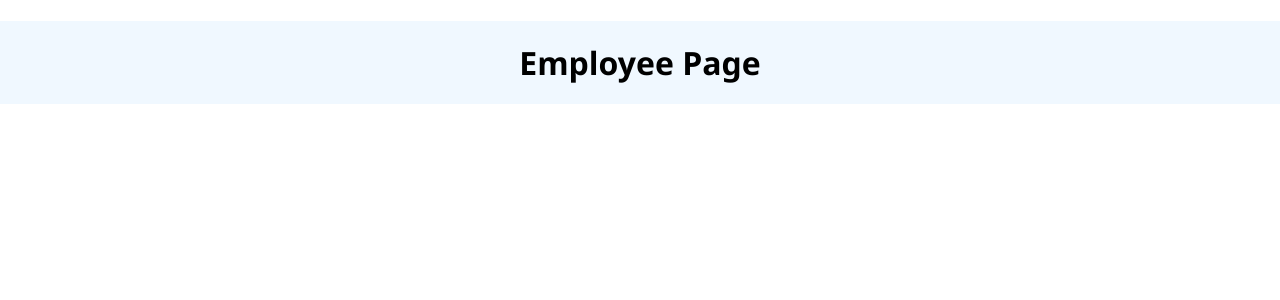
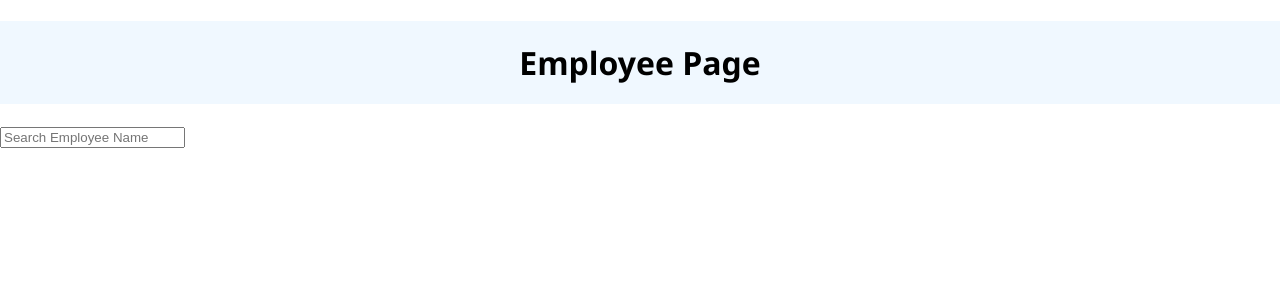
Before and after one commit to arti-karnik/EmployeePage, a React (Create React App) app in the folder employeedirectory/: page / in a window 1280 px wide. Shown: the top 300 px of the page. Built offline with nearby package versions, Linux system fonts and the light colour scheme.

Commit message:
added search bar

```diff
--- a/employeedirectory/src/App.js
+++ b/employeedirectory/src/App.js
@@ -1,10 +1,15 @@
 import React from "react";
 import "./App.css";
 import NavBar from "./components/NavBar";
+import SearchBar from "./components/SearchBar";
+import EmployeeList from "./components/EmployeeList";
 
 const App = () => {
   return (
+    <div>
       <NavBar />
+       <SearchBar/>
+    </div>
   );
 };
 
--- /dev/null
+++ b/employeedirectory/src/components/SearchBar/index.js
@@ -0,0 +1,15 @@
+import React from "react";
+import "./style.css";
+
+const SearchBar = (props) => {
+  return (
+    <form>
+      <div className="form-group">
+        <input  name="search" type="text" className="form-control" placeholder="Search Employee Name" id="search"
+        />
+      </div>
+    </form>
+  );
+};
+
+export default SearchBar;
```
Also changed, not shown: package.json (added, +22 -0 lines), employeedirectory/src/components/SearchBar/style.css (added).
